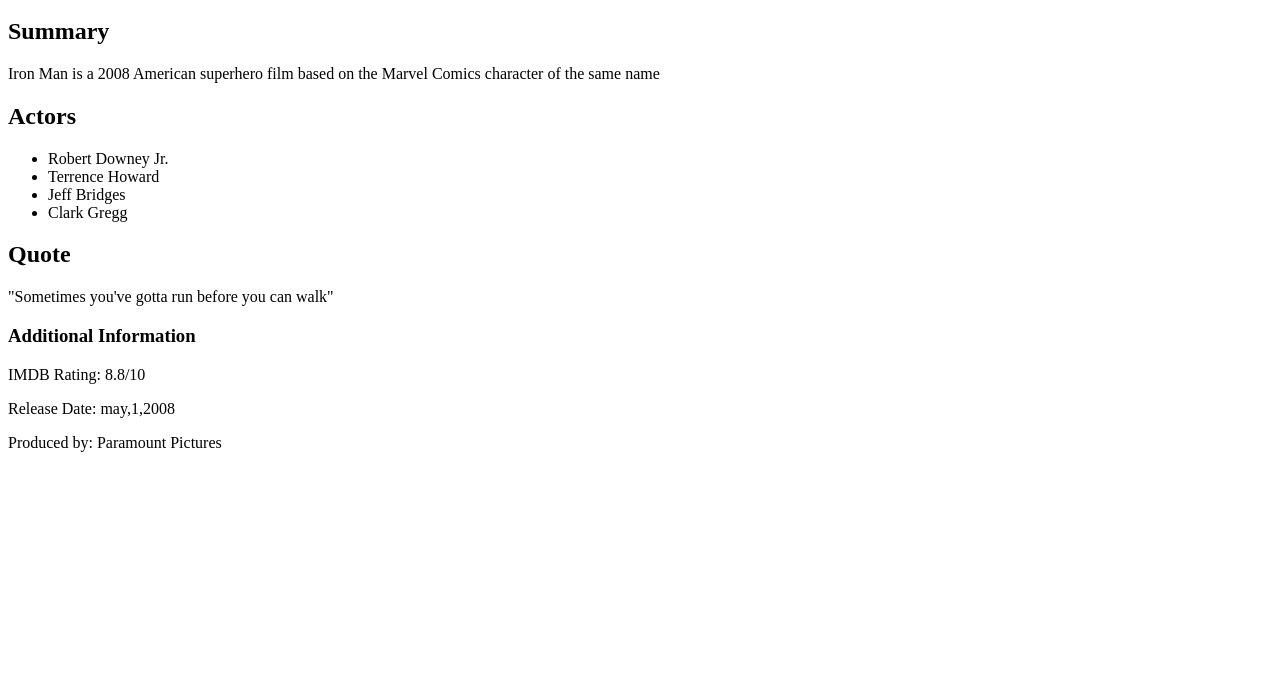
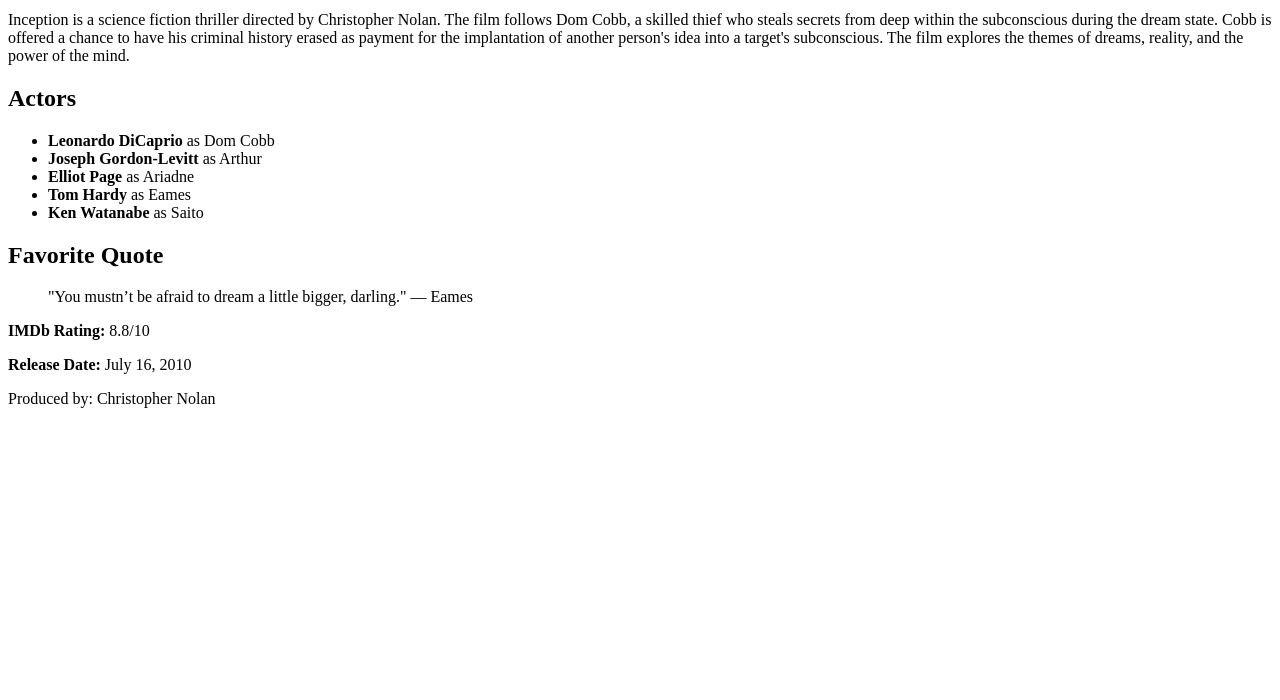
Before and after one commit to acciojob/semantic-imdb-NitishKumar345, a website: page main.html in a window 1280 px wide. Shown: the part 100-800 px from the top of the page. Drawn offline with Linux system fonts and the light colour scheme.

Commit message:
created a submission

```diff
--- a/main.html
+++ b/main.html
@@ -9,37 +9,50 @@
 <body>
 	<!-- the entire body must be written by student -->
 	<header>
-	<h1>Iron Man</h1>
+    Inception
   </header>
+
   <nav>
     <a href="#actor" id="nav-actor">Actors</a>
     <a href="#quote" id="nav-quote">Quotes</a>
   </nav>
+
+  <main>
+    <section>
       <h2>Summary</h2>
       <p>
-      Iron Man is a 2008 American superhero film based on the Marvel Comics character of the same name
+        Inception is a science fiction thriller directed by Christopher Nolan. The film follows Dom Cobb, a skilled thief who steals secrets from deep within the subconscious during the dream state. Cobb is offered a chance to have his criminal history erased as payment for the implantation of another person's idea into a target's subconscious. The film explores the themes of dreams, reality, and the power of the mind.
       </p>
+    </section>
+
     <section id="actor">
       <h2>Actors</h2>
       <ul>
-                <li>Robert Downey Jr.</li>
-                <li>Terrence Howard</li>
-                <li>Jeff Bridges</li>
-                <li>Clark Gregg</li>
+        <li><strong>Leonardo DiCaprio</strong> as Dom Cobb</li>
+        <li><strong>Joseph Gordon-Levitt</strong> as Arthur</li>
+        <li><strong>Elliot Page</strong> as Ariadne</li>
+        <li><strong>Tom Hardy</strong> as Eames</li>
+        <li><strong>Ken Watanabe</strong> as Saito</li>
       </ul>
     </section>
+
     <section id="quote">
-            <h2>Quote</h2>
-            <p>"Sometimes you've gotta run before you can walk"</p>
+      <h2>Favorite Quote</h2>
+      <blockquote>
+        "You mustn’t be afraid to dream a little bigger, darling." — Eames
+      </blockquote>
     </section>
+  </main>
+
   <aside>
-            <h3>Additional Information</h3>
-            <p>IMDB Rating: 8.8/10</p>
-            <p>Release Date:  may,1,2008</p>
+    <p><strong>IMDb Rating:</strong> 8.8/10</p>
+    <p><strong>Release Date:</strong> July 16, 2010</p>
   </aside>
+
   <footer>
-        <p>Produced by:  Paramount Pictures</p>
+    Produced by: Christopher Nolan
   </footer>
+
     <script type="text/javascript" src="./script.js">
 </script>
 
```
Lines whose indentation alone changed are shown as unchanged.
